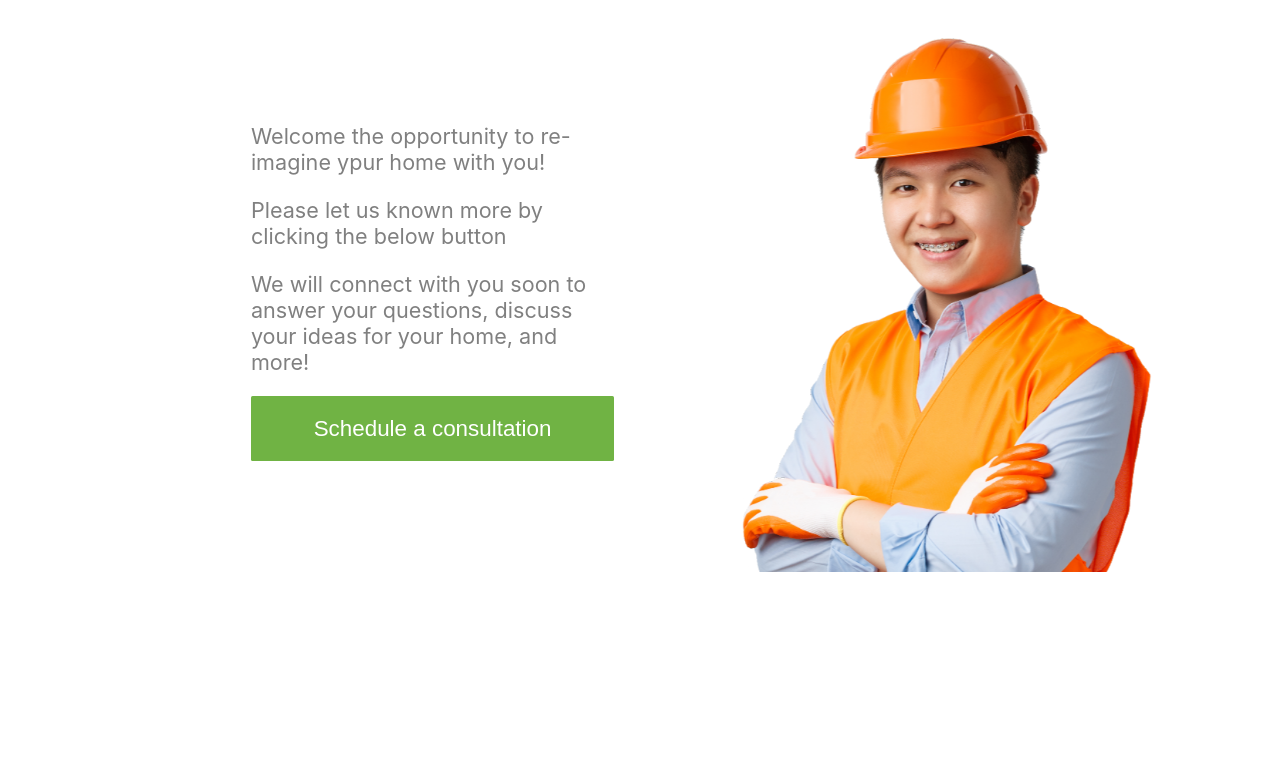
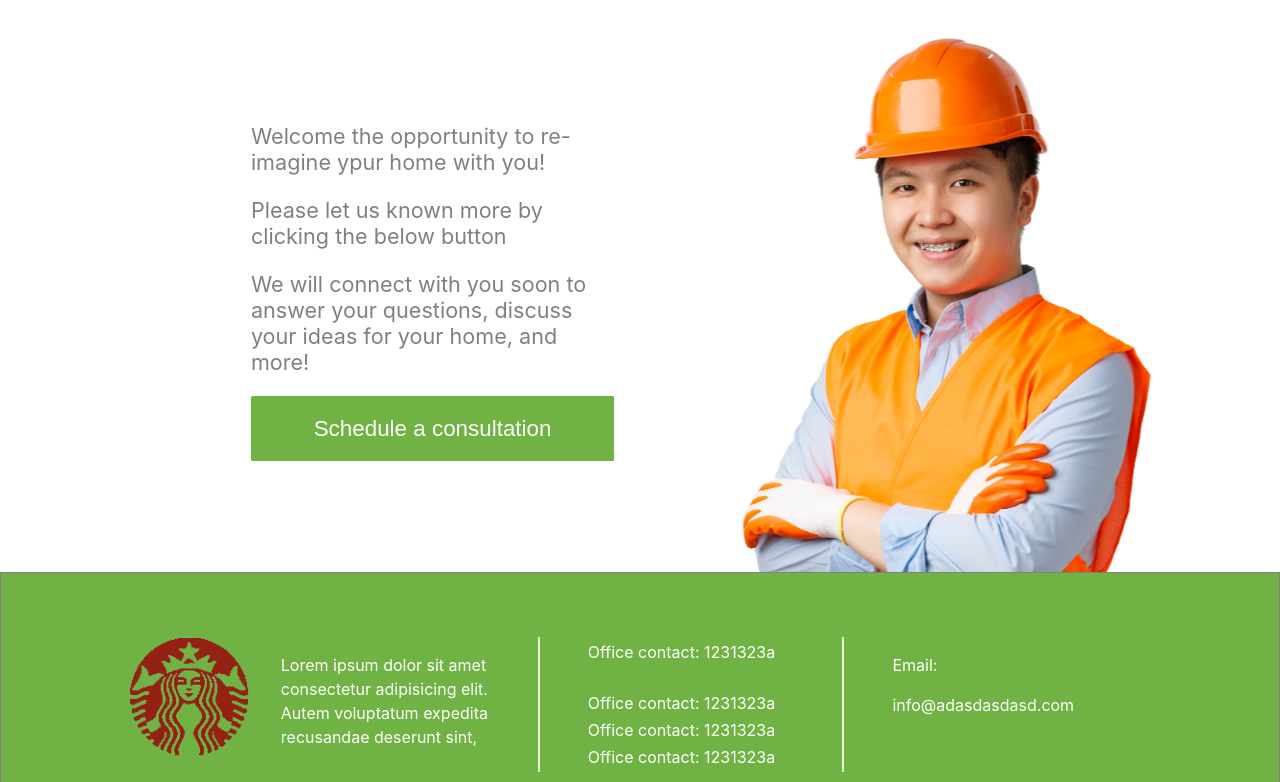
Before and after one commit to AngheloAmir/amir-company-test-1, a Next.js app: page / in a window 1280 px wide. Shown: the part 2018-2800 px from the top of the page. Before the commit the page ends 2590 px from the top, so only its background shows below. Built offline with nearby package versions, Linux system fonts and the light colour scheme.

Commit message:
0.10 adding footer

```diff
--- a/appdata/main.json
+++ b/appdata/main.json
@@ -6,10 +6,10 @@
             "linkedin":  "https://linkedin.com"
         },
         "contacts": {
-            "email":        "info@brevasmajulah.com",
-            "emailtext":    "info@brevasmajulah.com",
-            "phone":        "0286466539",
-            "phonestext":   "(028) 6466-539"
+            "email":        "info@1111.com",
+            "emailtext":    "info@11111.com",
+            "phone":        "1111111",
+            "phonestext":   "(028) 1111-1111"
         }
     },
 
--- /dev/null
+++ b/components/footer/bmfooter.module.scss
@@ -0,0 +1,59 @@
+@import '../shared.scss';
+
+#bmfooter {
+    background-color: $primary;
+    border: 1px solid gray;
+    padding: 4rem  0 1rem 0;
+
+    .columnsContainer {
+        display: flex;
+        justify-content: space-between;
+        margin: auto;
+        width: 80%;
+
+        div {
+            color: white;
+            font-size: 1rem;
+            padding: 0 3rem;
+            width: 30%;
+
+            p {
+                line-height: 1.5rem;
+            }
+        }
+    }
+
+    h3 {
+        color: white;
+        text-align: center;
+        font-weight: 400;
+        font-size: 1.1rem;
+    }
+}
+
+.firstColumn {
+    display: flex;
+
+    width: 40% !important;
+    padding: 0 !important;
+
+    p {
+        margin-left: 2rem;
+        width: 60%;
+    }
+
+    img {
+        margin: 0 !important;
+        width: 120px !important;
+        height: 120px;
+    }
+}
+
+.middleColumn {
+    border-left: 2px solid rgba(255, 255, 255, 0.795);
+    border-right: 2px solid rgba(255, 255, 255, 0.795);
+
+    p {
+        margin: 0.2rem 0;
+    }
+}
--- /dev/null
+++ b/components/footer/index.tsx
@@ -0,0 +1,32 @@
+import styles from './bmfooter.module.scss';
+
+/**
+ Non resuable footer component which includes the data in it.
+ */
+export default function BMFooter() {
+    return (
+        <footer id={styles.bmfooter}>
+            <div className={styles.columnsContainer}>
+                <div className={styles.firstColumn}>
+                    <img src='/assets/logo.png' />
+                    <p>Lorem ipsum dolor sit amet consectetur adipisicing elit. Autem voluptatum expedita recusandae deserunt sint,</p>
+                </div>
+
+                <div className={styles.middleColumn}>
+                    <p>Office contact: 1231323a</p>
+                    <br />
+                    <p>Office contact: 1231323a</p>
+                    <p>Office contact: 1231323a</p>
+                    <p>Office contact: 1231323a</p>
+                </div>
+
+                <div>
+                    <p>Email: </p>
+                    <p>info@adasdasdasd.com </p>
+                </div>
+            </div>
+
+            <h3>Copyright amir asdasdasdasd asd asdas das das</h3>
+        </footer>
+    );
+}
--- a/layout/MainLayout.tsx
+++ b/layout/MainLayout.tsx
@@ -2,6 +2,8 @@ import Head from 'next/head';
 
 import NavigationBar from   '../components/navigationbar';
 import SocialContacts from  '../components/socialcontacts';
+import BMFooter from '../components/footer';
+
 import mainjson from        '../appdata/main.json';
 import styles from          '../styles/mainlayout.module.scss';
 
@@ -27,6 +29,7 @@ export default function MainLayout({children}) {
 
         { children }
 
+        <BMFooter />
     </>
     );
 }
```
